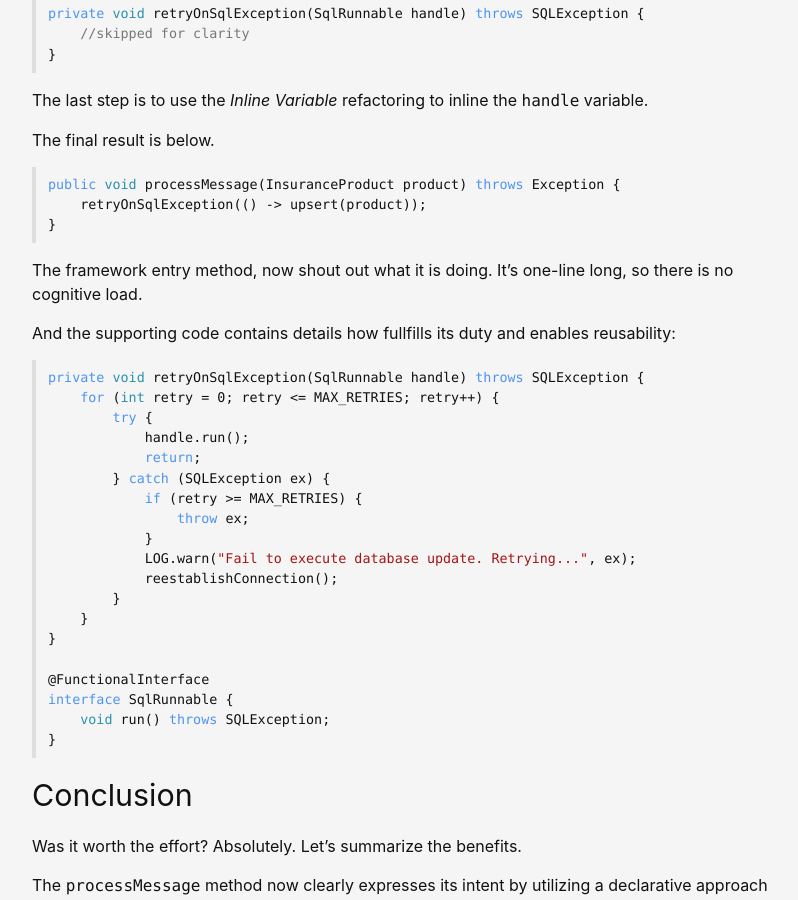
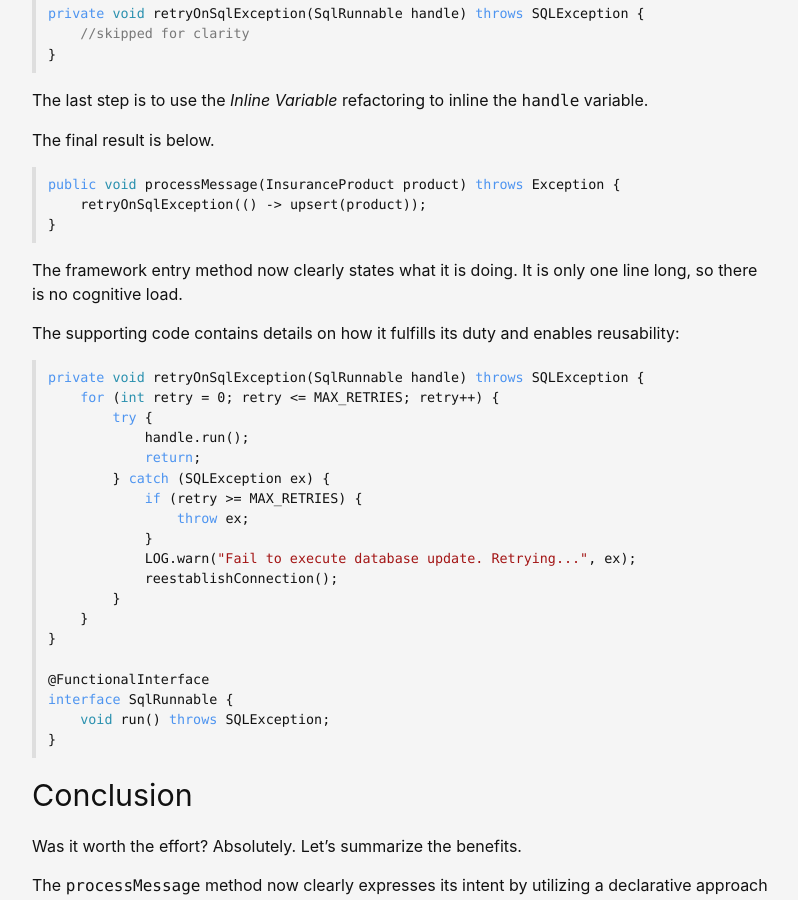
Before and after one commit to kkisiele/kkisiele.github.io, a Jekyll site: the page built from _posts/2023-02-22-leverage-lambdas-for-cleaner-code.md, in a window 1280 px wide and 900 px high, scrolled down 1957 px. Shown: the whole window, without its empty margins (238-1036 px from the left). Built offline with Jekyll 4.4.1, drawn with Linux system fonts in a browser that asks for light colours; some web fonts are replaced.

Commit message:
update article

```diff
--- a/_posts/2023-02-22-leverage-lambdas-for-cleaner-code.md
+++ b/_posts/2023-02-22-leverage-lambdas-for-cleaner-code.md
@@ -81,9 +81,9 @@ public void processMessage(InsuranceProduct product) throws Exception {
     retryOnSqlException(() -> upsert(product));
 }
 {% endhighlight %}
-The framework entry method, now shout out what it is doing. It's one-line long, so there is no cognitive load.
+The framework entry method now clearly states what it is doing. It is only one line long, so there is no cognitive load.
 
-And the supporting code contains details how fullfills its duty and enables reusability:
+The supporting code contains details on how it fulfills its duty and enables reusability:
 {% highlight java %}
 private void retryOnSqlException(SqlRunnable handle) throws SQLException {
     for (int retry = 0; retry <= MAX_RETRIES; retry++) {
```
